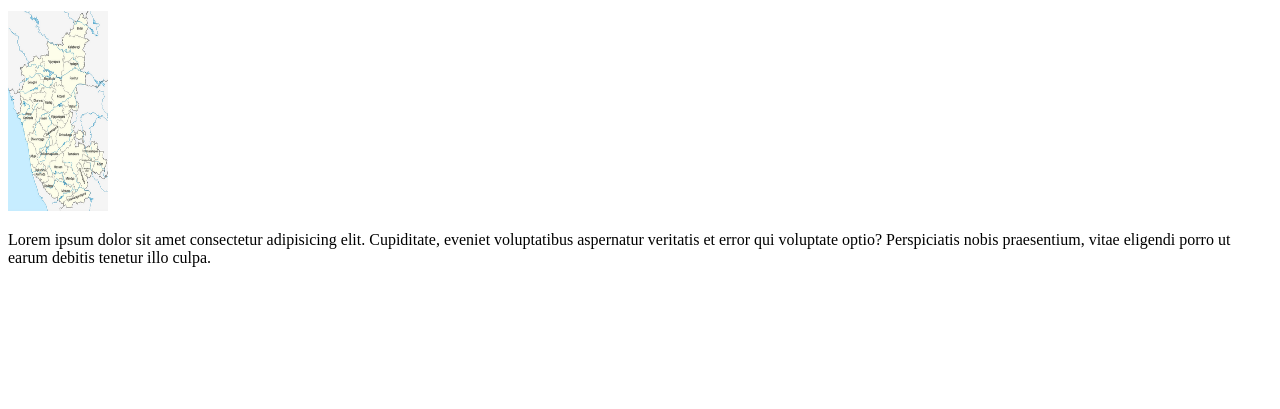
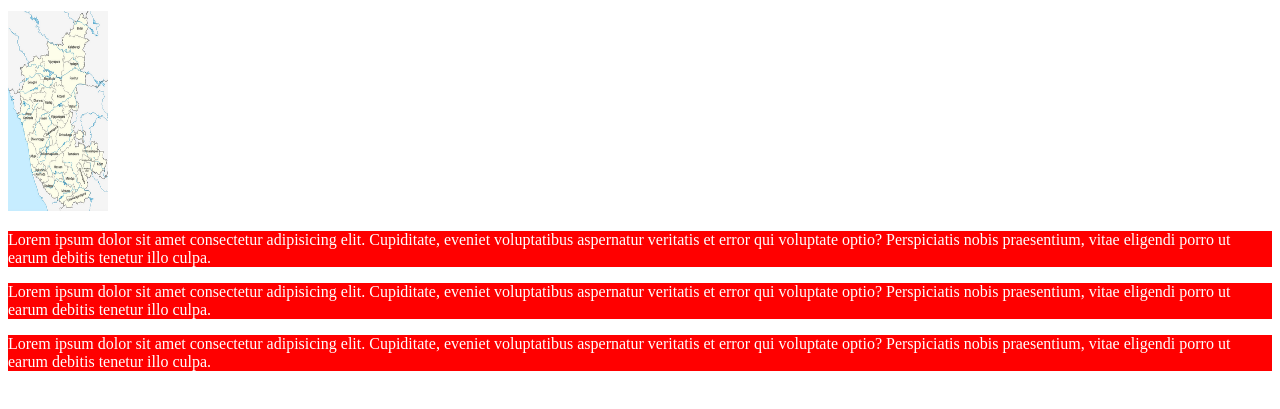
Before and after one commit to stevenrjrj/git-hub, a plain HTML site: page index.html in a window 1280 px wide. Shown: the part 89-498 px from the top of the page. Drawn offline with Linux system fonts and the light colour scheme.

Commit message:
paragraph cHANGE

```diff
--- a/index.html
+++ b/index.html
@@ -10,11 +10,17 @@
             background-color: chocolate;
             padding: 10px;
         }
+        p {
+            background-color: red;
+            color: rgb(255, 255, 255);
+
     </style>
 </head>
 <body>
     <h1 align="center">welcome to steven's github</h1>
     <img src="image.png" alt="" width="100px" height="200px" >
+    <p>Lorem ipsum dolor sit amet consectetur adipisicing elit. Cupiditate, eveniet voluptatibus aspernatur veritatis et error qui voluptate optio? Perspiciatis nobis praesentium, vitae eligendi porro ut earum debitis tenetur illo culpa.</p>
+    <p>Lorem ipsum dolor sit amet consectetur adipisicing elit. Cupiditate, eveniet voluptatibus aspernatur veritatis et error qui voluptate optio? Perspiciatis nobis praesentium, vitae eligendi porro ut earum debitis tenetur illo culpa.</p>
     <p>Lorem ipsum dolor sit amet consectetur adipisicing elit. Cupiditate, eveniet voluptatibus aspernatur veritatis et error qui voluptate optio? Perspiciatis nobis praesentium, vitae eligendi porro ut earum debitis tenetur illo culpa.</p>
 
 
```
